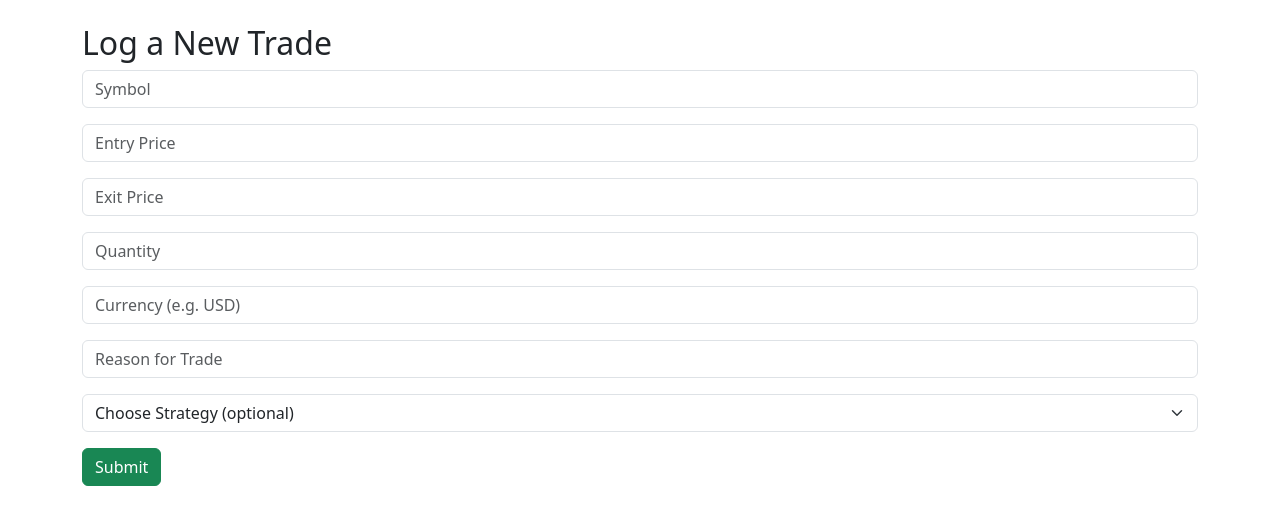
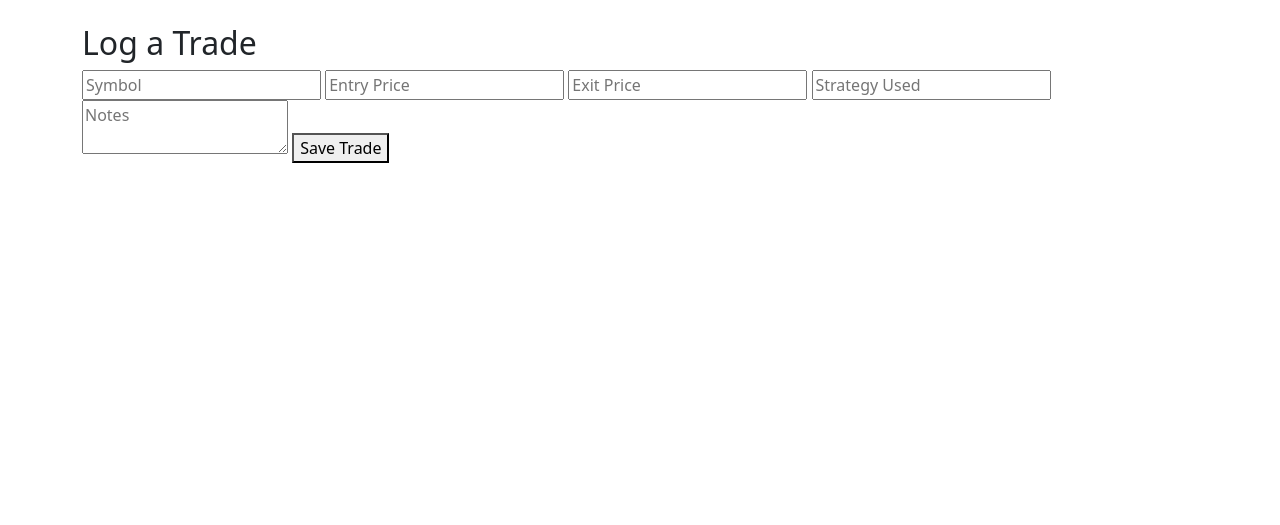
Before and after one commit to BeamingMonkey/option-journal-, a Flask app: page /log in a window 1280 px wide. Shown: the part 48-573 px from the top of the page. Run offline with Flask 2, Linux system fonts and the light colour scheme; the visitor is signed in with stand-in values (Sample User, id 1); some libraries are stand-ins or nearby versions.

Commit message:
Update log_trade.html

```diff
--- a/templates/log_trade.html
+++ b/templates/log_trade.html
@@ -1,24 +1,13 @@
 {% extends "base.html" %}
 {% block title %}Log Trade{% endblock %}
 {% block content %}
-<h2>Log a New Trade</h2>
-<form method="POST">
-  <div class="mb-3"><input type="text" name="symbol" placeholder="Symbol" class="form-control" required /></div>
-  <div class="mb-3"><input type="number" step="0.01" name="entry" placeholder="Entry Price" class="form-control" required /></div>
-  <div class="mb-3"><input type="number" step="0.01" name="exit" placeholder="Exit Price" class="form-control" required /></div>
-  <div class="mb-3"><input type="number" name="qty" placeholder="Quantity" class="form-control" required /></div>
-  <div class="mb-3"><input type="text" name="currency" placeholder="Currency (e.g. USD)" class="form-control" required /></div>
-  <div class="mb-3"><input type="text" name="reason" placeholder="Reason for Trade" class="form-control" /></div>
-  <div class="mb-3">
-    <select name="strategy" class="form-select">
-      <option value="" selected>Choose Strategy (optional)</option>
-      <option value="Breakout">Breakout</option>
-      <option value="Pullback">Pullback</option>
-      <option value="Scalping">Scalping</option>
-      <option value="Swing">Swing</option>
-      <option value="Position">Position</option>
-    </select>
-  </div>
-  <button class="btn btn-success" type="submit">Submit</button>
-</form>
+  <h2>Log a Trade</h2>
+  <form method="POST">
+    <input type="text" name="symbol" placeholder="Symbol" required>
+    <input type="number" step="0.01" name="entry_price" placeholder="Entry Price" required>
+    <input type="number" step="0.01" name="exit_price" placeholder="Exit Price" required>
+    <input type="text" name="strategy" placeholder="Strategy Used" required>
+    <textarea name="notes" placeholder="Notes"></textarea>
+    <button type="submit">Save Trade</button>
+  </form>
 {% endblock %}
```
